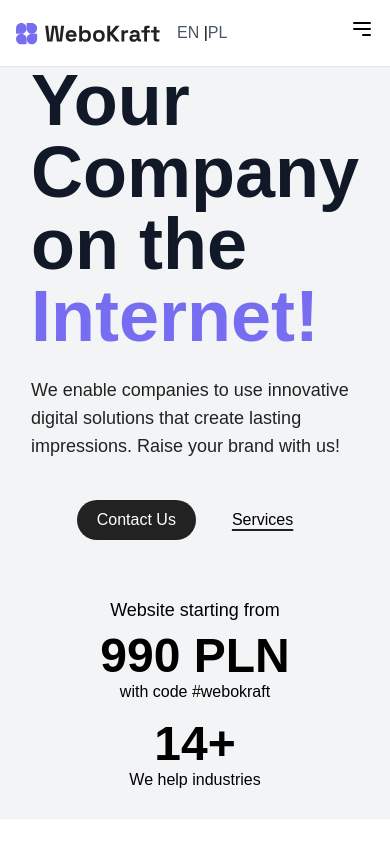
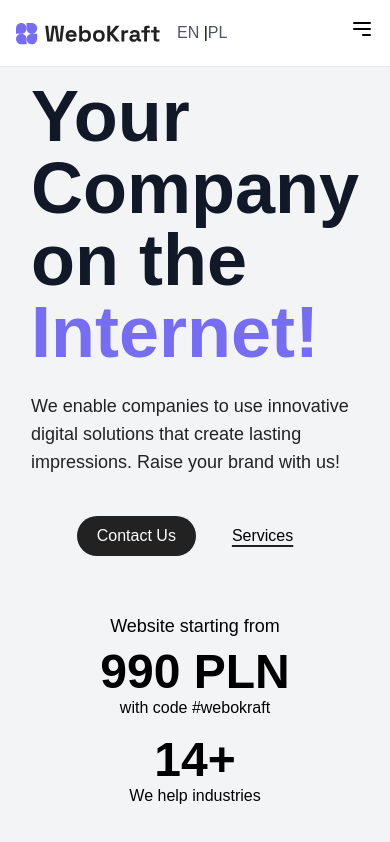
Before and after one commit to youssefalb/smmweb, a React (Create React App) app in the folder smmwebreact/: page / in a window 390 px wide. Shown: the top 842 px of the page. Built offline with nearby package versions, Linux system fonts and the light colour scheme.

Commit message:
Hero padding fix

```diff
--- a/smmwebreact/src/components/Hero.tsx
+++ b/smmwebreact/src/components/Hero.tsx
@@ -23,8 +23,8 @@ export default function HeroSection() {
     }, []);
 
     return (
-        <section id="hero" className="bg-gray-100 pt-16 pb-20 px-8 sm:px-6 lg:px-8">
-            <div className="max-w-6xl h-[80vh] mx-auto flex flex-col lg:flex-row justify-between items-center">
+        <section id="hero" className="bg-gray-100 pt-20 pb-20 px-8 sm:px-6 lg:px-8">
+            <div className="max-w-6xl h-[90vh] mx-auto flex flex-col lg:flex-row justify-between items-center">
                 <div className="lg:flex-1" ref={textRef}>
                     <h1 className="text-7xl font-bold text-gray-900 mb-6">{t('hero.titlePartOne')} <span className="text-purple">{t('hero.titlePartTwo')}</span></h1>
                     <p className="text-lg text-black mb-4">
```
